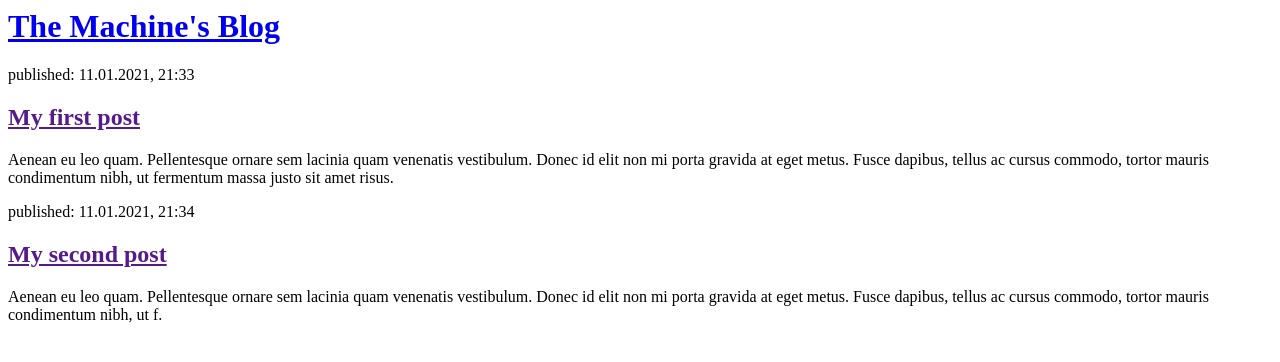
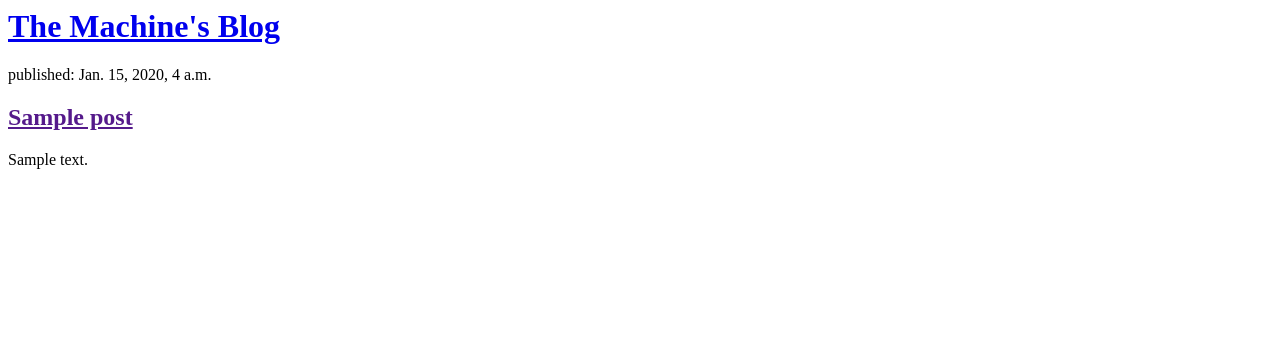
Before and after one commit to alexbg101/my-first-blog, a Django app: page / in a window 1280 px wide. Shown: the top 362 px of the page. Run offline with Django 3.2, Linux system fonts and the light colour scheme; tables that the repository leaves empty hold one stand-in row (values such as "Sample post").

Commit message:
Modified templates to display posts from database

```diff
--- a/blog/templates/blog/post_list.html
+++ b/blog/templates/blog/post_list.html
@@ -7,16 +7,16 @@
             <h1><a href="/">The Machine's Blog</a></h1>
         </div>
 
-        <div>
-            <p>published: 11.01.2021, 21:33</p>
-            <h2><a href="">My first post</a></h2>
-            <p>Aenean eu leo quam. Pellentesque ornare sem lacinia quam venenatis vestibulum. Donec id elit non mi porta gravida at eget metus. Fusce dapibus, tellus ac cursus commodo, tortor mauris condimentum nibh, ut fermentum massa justo sit amet risus.</p>
-        </div>
+        <!-- {{ posts }} -->
 
-        <div>
-            <p>published: 11.01.2021, 21:34</p>
-            <h2><a href="">My second post</a></h2>
-            <p>Aenean eu leo quam. Pellentesque ornare sem lacinia quam venenatis vestibulum. Donec id elit non mi porta gravida at eget metus. Fusce dapibus, tellus ac cursus commodo, tortor mauris condimentum nibh, ut f.</p>
-        </div>
+        {% for post in posts %}
+            <!-- {{ post }} -->
+            <div>
+                <p>published: {{ post.published_date }}</p>
+                <h2><a href="">{{ post.title }}</a></h2>
+                <p> {{ post.text|linebreaksbr }}</p>
+            </div>
+        {% endfor %}
+
     </body>
 </html>
--- a/blog/views.py
+++ b/blog/views.py
@@ -1,4 +1,7 @@
 from django.shortcuts import render
+from django.utils import timezone
+from .models import Post
 
 def post_list(request):
-  return render(request, 'blog/post_list.html', {})
+  posts = Post.objects.filter(published_date__lte=timezone.now()).order_by("published_date")
+  return render(request, 'blog/post_list.html', {"posts": posts})
```
